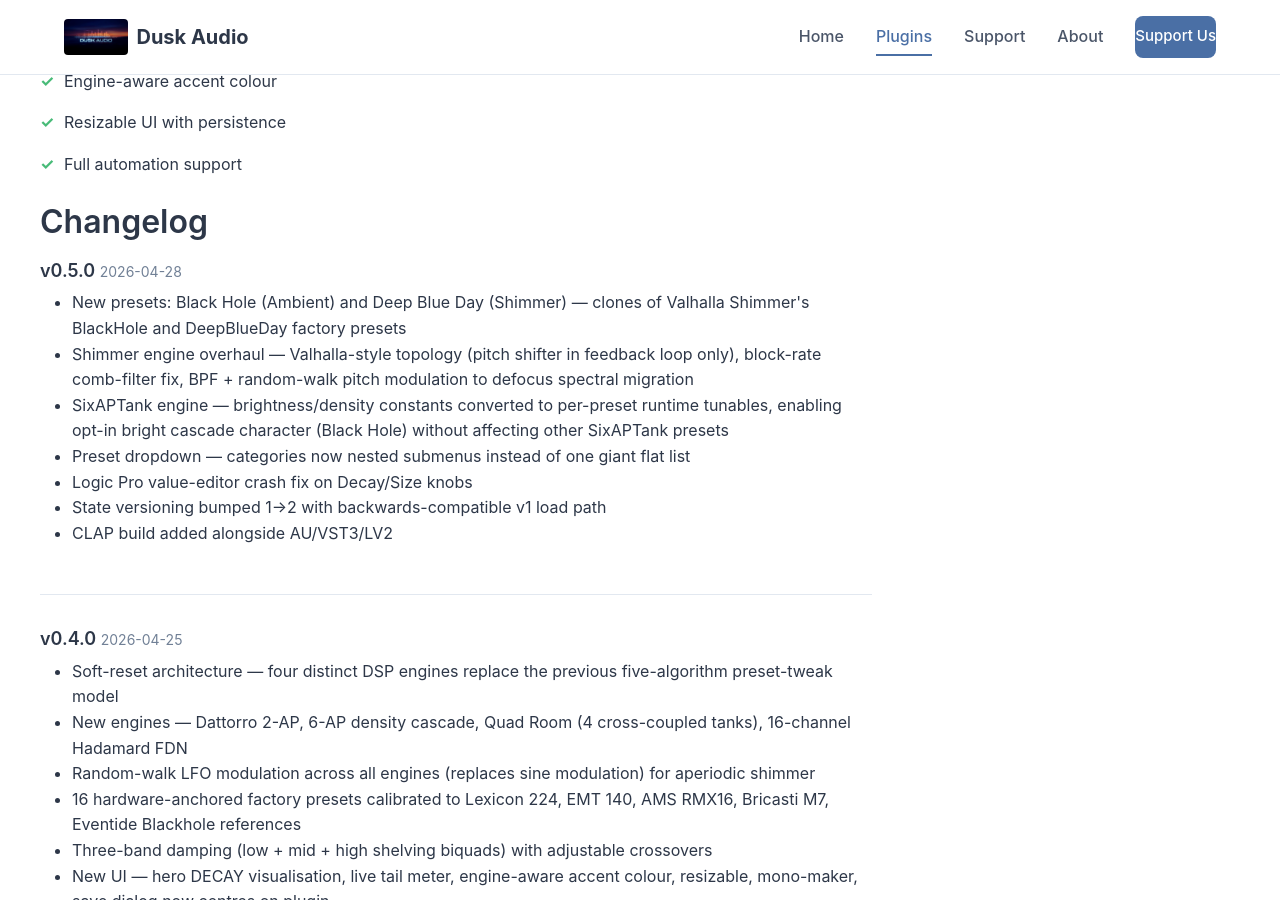
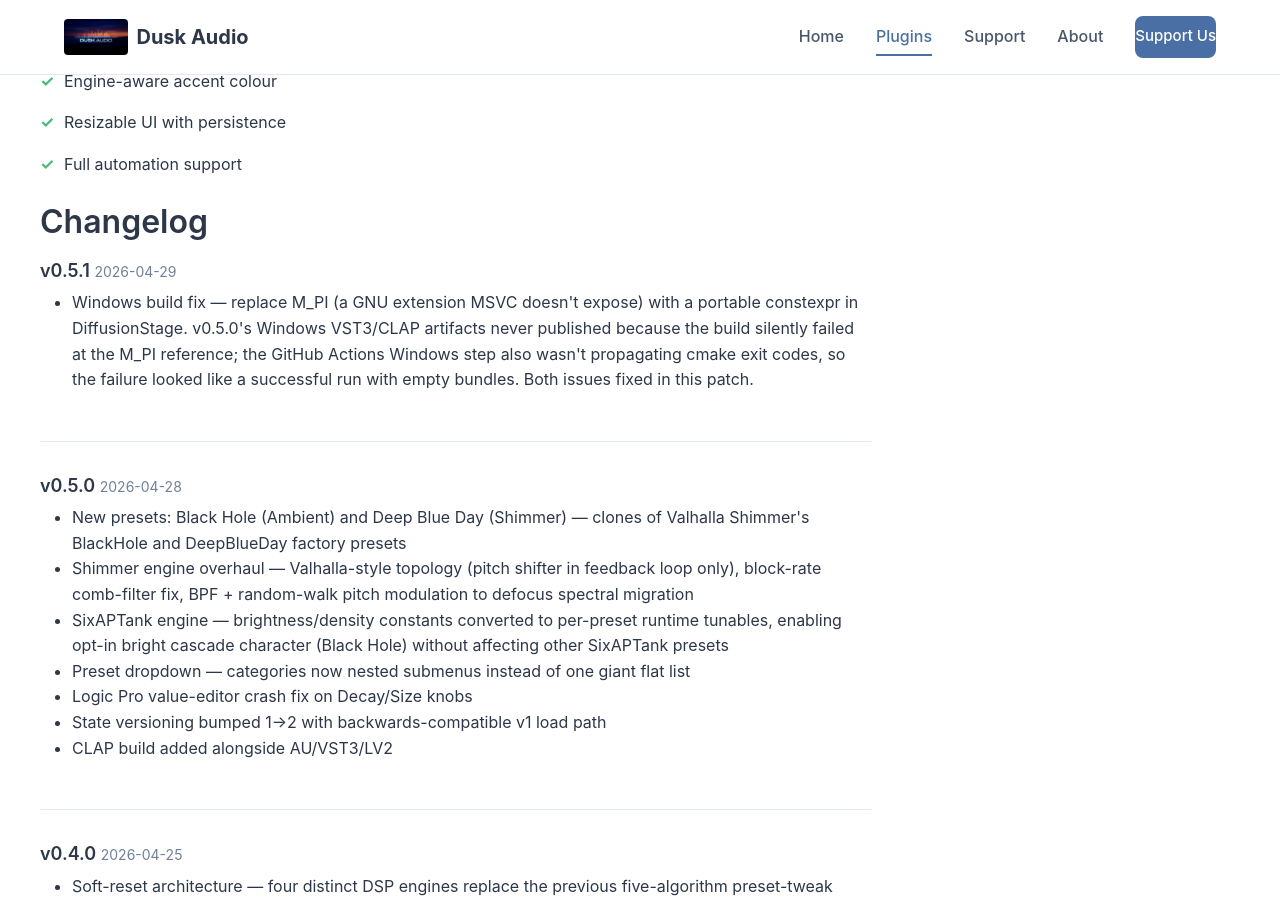
Before and after one commit to dusk-audio/dusk-audio.github.io, a Jekyll site: the page built from _plugins/duskverb.md, in a window 1280 px wide and 900 px high, scrolled down 8302 px. Built offline with Jekyll 4.4.1, drawn with Linux system fonts in a browser that asks for light colours; some of the changed text lies outside the part shown.

Commit message:
Update DuskVerb to v0.5.1 (Windows build fix)

```diff
--- a/_data/plugins.yml
+++ b/_data/plugins.yml
@@ -64,7 +64,7 @@
     free.
   status: pre-release
   featured: true
-  version: 0.5.0
+  version: 0.5.1
 - name: Convolution Reverb
   slug: convolution-reverb
   tagline: IR-based reverb
--- a/_plugins/duskverb.md
+++ b/_plugins/duskverb.md
@@ -4,7 +4,7 @@
 slug: duskverb
 tagline: Professional Algorithmic Reverb
 description: Algorithmic reverb with seven distinct DSP engines — Dattorro vintage plate, 6-AP high-density tank, Quad Room, 16-channel Hadamard FDN, Spring Tank, Non-Linear gated, and Eno-style Shimmer. 35+ hardware-anchored factory presets, random-walk modulation, freeze. Free VST3, LV2, AU, and CLAP plugin for Linux, Windows, and macOS.
-version: "0.5.0"
+version: "0.5.1"
 screenshot: /assets/images/plugins/DuskVerb-Eno-FDN.png
 
 screenshots:
@@ -54,6 +54,10 @@
   - "Sample rates: 44.1 kHz – 192 kHz (sample-rate independent)"
 
 changelog:
+  - version: "0.5.1"
+    date: "2026-04-29"
+    changes:
+      - "Windows build fix — replace M_PI (a GNU extension MSVC doesn't expose) with a portable constexpr in DiffusionStage. v0.5.0's Windows VST3/CLAP artifacts never published because the build silently failed at the M_PI reference; the GitHub Actions Windows step also wasn't propagating cmake exit codes, so the failure looked like a successful run with empty bundles. Both issues fixed in this patch."
   - version: "0.5.0"
     date: "2026-04-28"
     changes:
```
